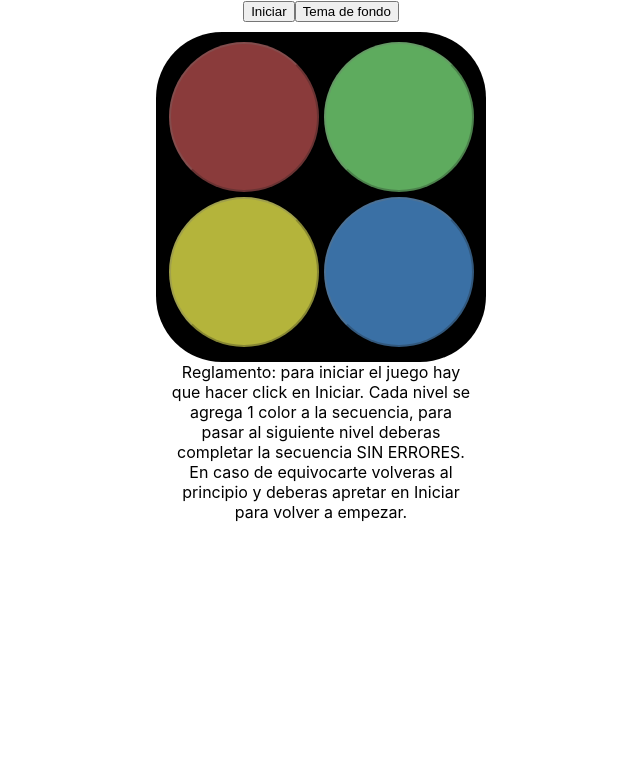
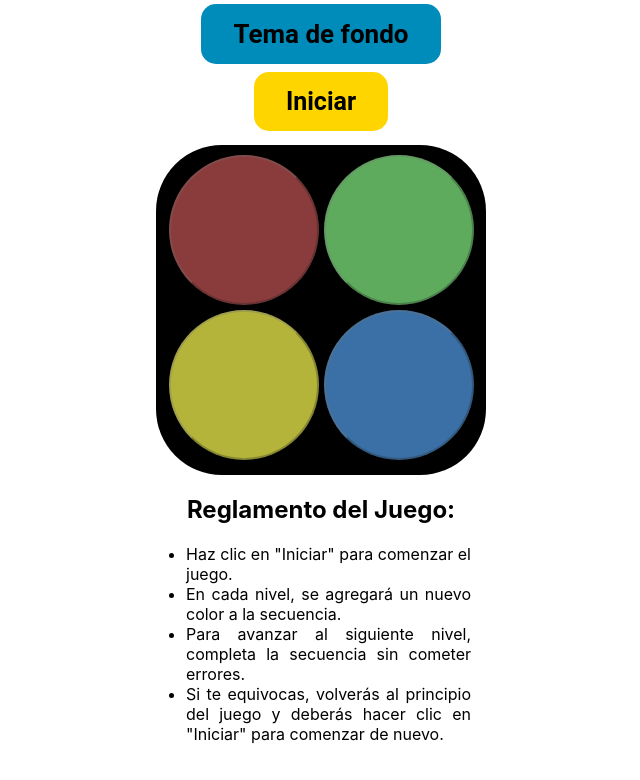
Before and after one commit to FedericoPanasci/simon-game, a React (Create React App) app: page / in a window 1280 px wide. Shown: the top 780 px of the page, without its empty margins (319-959 px from the left). Built offline with nearby package versions, Linux system fonts and the light colour scheme.

Commit message:
tercer demo jugable

```diff
--- a/src/App.css
+++ b/src/App.css
@@ -9,13 +9,58 @@
   justify-content: center;
   width: 300px;
   margin: auto;
+  padding-bottom: 5px;
+  margin-bottom: 5px;
 }
 
 .button {
   width: 150px;
   height: 150px;
   border-radius: 50%;
-  border: 0,5mm solid black;
+  /* border: 0,5mm solid black; */
   cursor: pointer;
   transition: all 0.3s ease;
 }
+
+.button-iniciar {
+  background-color: #FFD500; /* Color de fondo verde */
+  color: black;
+  padding: 15px 32px;
+  text-align: center;
+  text-decoration: none;
+  display: inline-block;
+  font-weight: bold; /* Hace que la letra sea más gruesa */
+  font-family: 'Roboto', sans-serif; /* Cambia la fuente a Roboto */
+  font-size: 25px;
+  margin: 4px 2px;
+  cursor: pointer;
+  border: none;
+  border-radius: 15px; /* Bordes redondeados */
+  transition-duration: 0.4s; /* Duración de la transición */
+}
+
+.button-iniciar:hover {
+  background-color: #FAB731; /* Cambio de color al pasar el cursor sobre el botón */
+}
+
+.button-tema {
+  background-color: #008CBA; /* Color de fondo azul */
+  border: none;
+  border-radius: 15px; /* Bordes redondeados */
+  color: black;
+  padding: 15px 32px;
+  font-weight: bold; /* Hace que la letra sea más gruesa */
+  font-family: 'Roboto', sans-serif; /* Cambia la fuente a Roboto */
+  font-size: 25px;
+  text-align: center;
+  text-decoration: none;
+  display: inline-block;
+  font-size: 26px;
+  margin: 4px 2px;
+  cursor: pointer;
+  transition-duration: 0.4s; /* Duración de la transición */
+}
+
+.button-tema:hover {
+  background-color: #005f76; /* Cambio de color al pasar el cursor sobre el botón */
+}
--- a/src/App.js
+++ b/src/App.js
@@ -9,8 +9,18 @@ function App() {
   const [buttonInciar, setButtonIniciar] = useState(false);
   const [buttonColorDisable, setButtonColorDisable] = useState(true);
   const [darkMode, setDarkMode] = useState(true);
+  const [levelCount, setLevelCount] = useState(true);
+  const colors = ['red', 'green', 'yellow', 'blue'];
 
-  const colors = ['red', 'green', 'yellow', 'blue']
+  const colorsDefault = ['#8A3B3B', '#5EAB5E', '#B4B43B', '#3A70A5'];
+  const colorsClicked = ['#FF0000', '#00FF00', '#FFFF00', '#00BFFF'];
+  const [buttonColors, setButtonColors] = useState({
+    red: '#8A3B3B',
+    green: '#5EAB5E',
+    yellow: '#B4B43B',
+    blue: '#3A70A5'
+  });
+  const colorLose = 'white';
 
   const playSound = (color) => {
     const audio = new Audio(`/sound/audio-${color}.mp3`);
@@ -40,6 +50,7 @@ function App() {
   }
 
   useEffect(() => {
+    setLevelCount(comColor.length);
     if (comColor.length > 0) {
       showSequence();
     }
@@ -68,10 +79,32 @@ function App() {
     }, 1000);
   })
 
+  const flashColors = (count) => {
+    if (count === 0) return;
+    setButtonColors({
+      red: colorsClicked[0],
+      green: colorsClicked[1],
+      yellow: colorsClicked[2],
+      blue: colorsClicked[3]
+    });
+      setTimeout(() => {
+      setButtonColors({
+        red: colorsDefault[0],
+        green: colorsDefault[1],
+        yellow: colorsDefault[2],
+        blue: colorsDefault[3]
+      });
+      setTimeout(() => {
+        flashColors(count - 1);
+      }, 500);
+    }, 500);
+  };
+
   const comprobarGame = useCallback(() => {
     if (playerColor[playerColor.length - 1] !== comColor[playerColor.length - 1]) {
       const audio = new Audio(`/sound/error.wav`);
       audio.play();
+      flashColors(3);
       setButtonIniciar(false);
       setButtonColorDisable(true);
       setComColor([])
@@ -112,20 +145,31 @@ function App() {
   return (
     <div className="App">
       <div>
-        <button onClick={() => playGame()} disabled={buttonInciar}>Iniciar</button>
-        <button onClick={() => isDarkMode()}>Tema de fondo</button>
+        <button className='button-tema' onClick={() => isDarkMode()}>Tema de fondo</button>
+      </div>
+      <div>
+        {
+          comColor.length > 0 ?
+          <p className='button-iniciar' style={{ cursor: 'default'}}>{`Nivel ${levelCount}`}</p> :
+          <button className='button-iniciar' onClick={() => playGame()} disabled={buttonInciar}>Iniciar</button>
+        }
       </div>
       <div className="button-container" style={{ backgroundColor: darkMode ? 'black' : 'white', borderRadius: '20%', width: '310px', height: '310px', marginTop: '10px', padding:'10px'}}>
-        <button className='button red' onClick={() => handleClick('red')} style={{backgroundColor: buttonColor === 'red' && isClicked ? '#FF0000' : '#8A3B3B'}} disabled={buttonColorDisable}></button>
-        <button className='button green' onClick={() => handleClick('green')} style={{backgroundColor: buttonColor === 'green' && isClicked ? '#00FF00' : '#5EAB5E'}} disabled={buttonColorDisable}></button>
-        <button className='button yellow' onClick={() => handleClick('yellow')} style={{backgroundColor: buttonColor === 'yellow' && isClicked ? '#FFFF00' : '#B4B43B'}} disabled={buttonColorDisable}></button>
-        <button className='button blue' onClick={() => handleClick('blue')} style={{backgroundColor: buttonColor === 'blue' && isClicked ? '#00BFFF' : '#3A70A5'}} disabled={buttonColorDisable}></button>
+        <button className='button red' onClick={() => handleClick('red')} style={{backgroundColor: buttonColor === 'red' && isClicked ? '#FF0000' : buttonColors.red, cursor: buttonColorDisable && 'default'}} disabled={buttonColorDisable}></button>
+        <button className='button green' onClick={() => handleClick('green')} style={{backgroundColor: buttonColor === 'green' && isClicked ? '#00FF00' : buttonColors.green, cursor: buttonColorDisable && 'default'}} disabled={buttonColorDisable}></button>
+        <button className='button yellow' onClick={() => handleClick('yellow')} style={{backgroundColor: buttonColor === 'yellow' && isClicked ? '#FFFF00' : buttonColors.yellow, cursor: buttonColorDisable && 'default'}} disabled={buttonColorDisable}></button>
+        <button className='button blue' onClick={() => handleClick('blue')} style={{backgroundColor: buttonColor === 'blue' && isClicked ? '#00BFFF' : buttonColors.blue, cursor: buttonColorDisable && 'default'}} disabled={buttonColorDisable}></button>
       </div>
-
-      <div>
-        <p style={{ width: '300px', display:'flex', justifyContent: 'center', alignItems: 'center', justifyItems: 'center', margin:'auto'}}>
-          Reglamento: para iniciar el juego hay que hacer click en Iniciar. Cada nivel se agrega 1 color a la secuencia, para pasar al siguiente nivel deberas completar la secuencia SIN ERRORES. En caso de equivocarte volveras al principio y deberas apretar en Iniciar para volver a empezar.
-        </p>
+      <div style={{ width: '300px', justifyContent: 'center', alignItems: 'center', justifyItems: 'center', margin:'auto'}}>
+        <h2 >
+          Reglamento del Juego:
+        </h2>
+        <ul style={{ justifyContent:'center', textAlign:'justify', marginLeft:'-25px'}}>
+          <li>Haz clic en "Iniciar" para comenzar el juego.</li>
+          <li>En cada nivel, se agregará un nuevo color a la secuencia.</li>
+          <li>Para avanzar al siguiente nivel, completa la secuencia sin cometer errores.</li>
+          <li>Si te equivocas, volverás al principio del juego y deberás hacer clic en "Iniciar" para comenzar de nuevo.</li>
+        </ul>
       </div>
     </div>
   );
```
